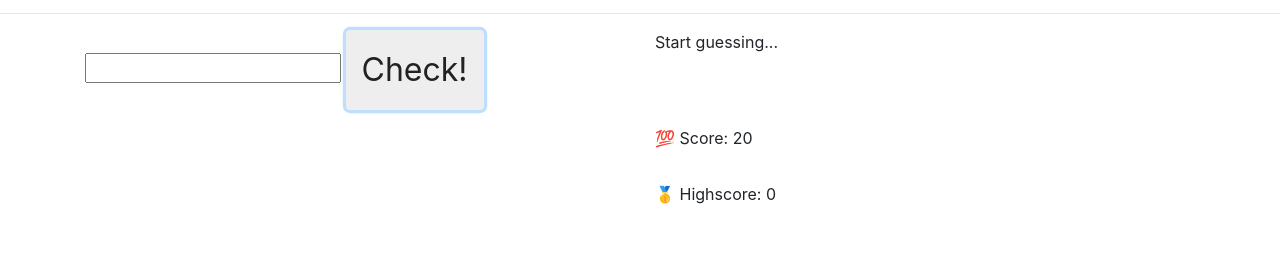
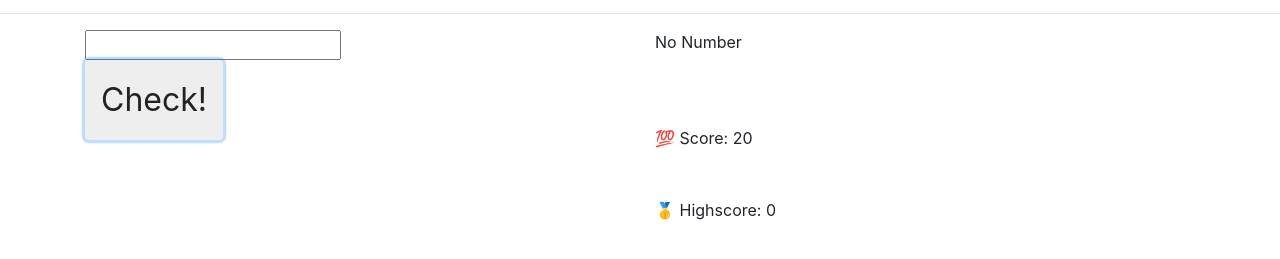
Before and after one commit to JonWil91/Numbers-game-JavaScript, a plain HTML site: page index.html in a window 1280 px wide. Both pictures are taken after a click on the button "Check!". Shown: the part 285-544 px from the top of the page. Drawn offline with nearby package versions, Linux system fonts and the light colour scheme.

Commit message:
Fixed html main layout columns

```diff
--- a/index.html
+++ b/index.html
@@ -32,16 +32,36 @@
             <div class="row">
                 <div class="col-md-12 col-lg-6">
                     <section>
+                        <div class="col">
+                            <div class="row">
                                 <input type="number" class="guess" />
+                            </div>
+                        </div>
+                        <div class="col">
+                            <div class="row">
                                 <button class="btn check">Check!</button>
+                            </div>
+                        </div>
                     </section>
                 </div>
 
                     <div class="col-md-12 col-lg-6">
-                    <section class="right">
+                        <section>
+                            <div class="col">
+                                <div class="row">
                                     <p class="message">Start guessing...</p>
+                                </div>
+                            </div>
+                            <div class="col">
+                                <div class="row">
                                     <p class="label-score">💯 Score: <span class="score">20</span></p>
+                                </div>
+                            </div>
+                            <div class="col">
+                                <div class="row">
                                     <p class="label-highscore">
+                                </div>
+                            </div>
                             🥇 Highscore: <span class="highscore">0</span>
                             </p>
                         </section>
@@ -50,7 +70,6 @@
         </main>
     </div>
 
-    </div>
 
 
 
--- a/script.js
+++ b/script.js
@@ -1,10 +1,14 @@
 'use strict';
 
 let secretNumber = Math.floor(Math.random() * 20) + 1;
-// Reveals secret number
-document.querySelector('.number').textContent = secretNumber;
 
 document.querySelector('.check').addEventListener('click', function () {
-  const guess = Number(document.querySelector('.guess').value);
-  console.log(guess, typeof guess);
+    const guess = Number(document.querySelector('.guess').value);
+
+    if (!guess) {
+        document.querySelector('.message').textContent = 'No Number';
+    }
+
+    // Reveals secret number
+    document.querySelector('.number').textContent = secretNumber;
 });
```
Lines whose indentation alone changed are shown as unchanged.
